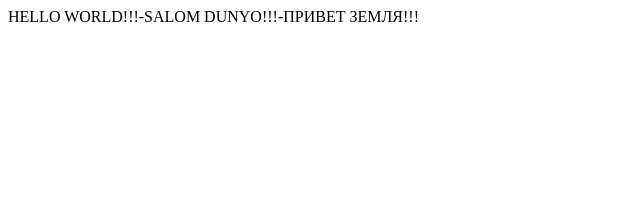
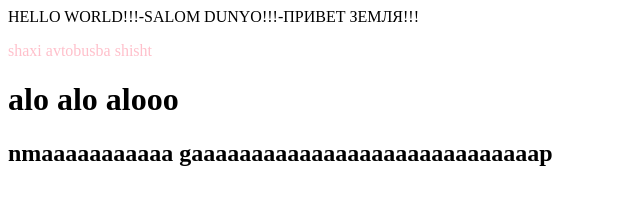
Before and after one commit to marupovdoston/dostonmarupo.github.io, a plain HTML site: page index.html in a window 1280 px wide. Shown: the whole page, without its empty margins (0-640 px from the left). Drawn offline with Linux system fonts and the light colour scheme.

Commit message:
Update index.html

```diff
--- a/index.html
+++ b/index.html
@@ -9,5 +9,8 @@
 </head>
 <body>
     HELLO WORLD!!!-SALOM DUNYO!!!-ПРИВЕТ ЗЕМЛЯ!!!
+    <p style="color:pink;">shaxi avtobusba shisht</p>
+    <h1>alo alo alooo</h1>
+    <h2>nmaaaaaaaaaaa gaaaaaaaaaaaaaaaaaaaaaaaaaaaaap</h2>
 </body>
 </html>
```
